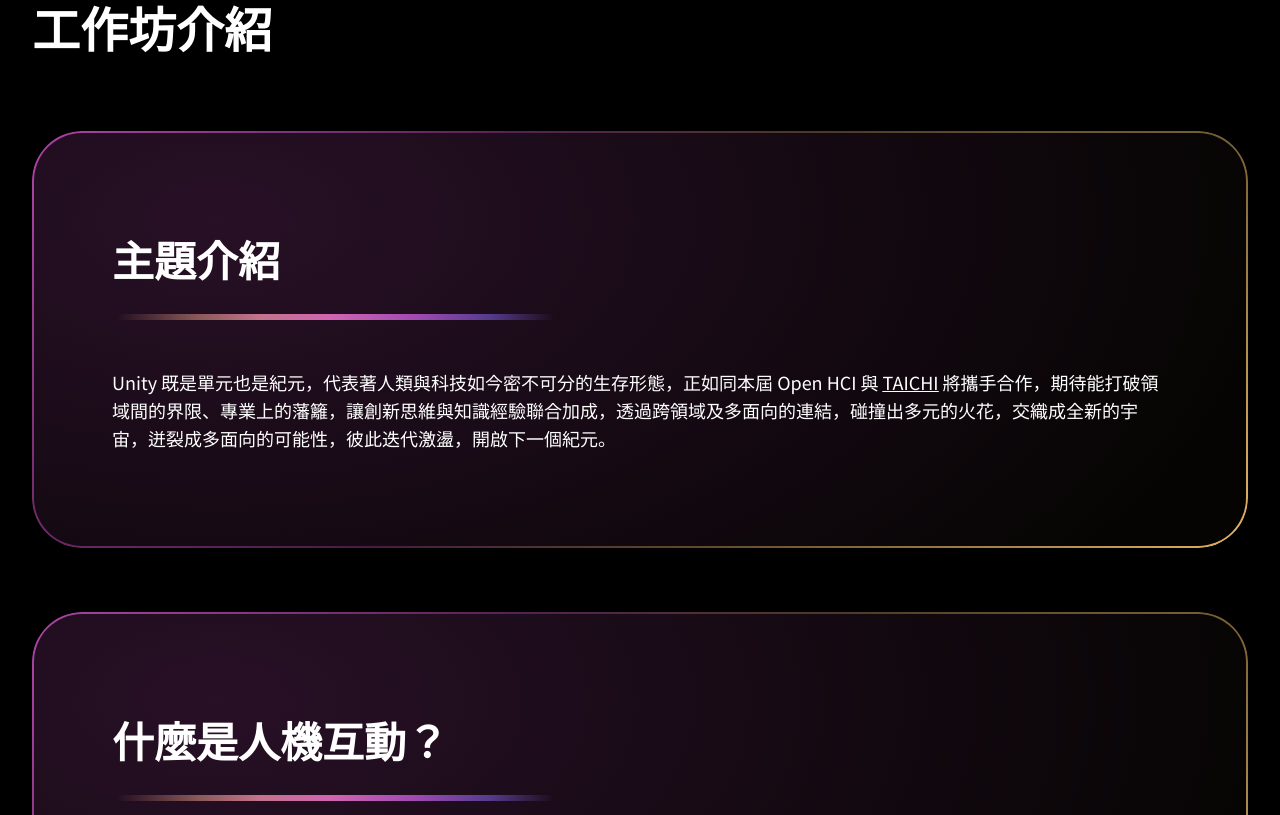
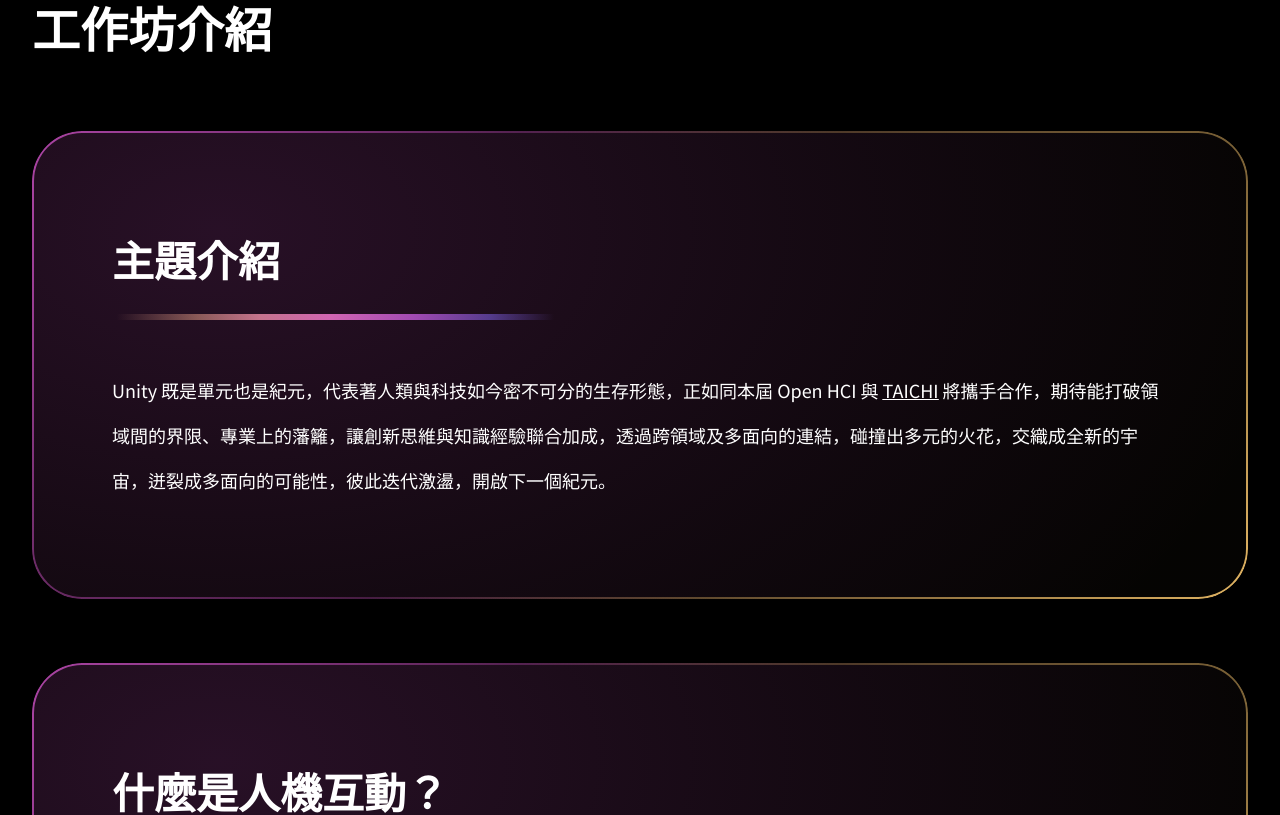
Before and after one commit to openhci-workshop/2023-official-site, a Next.js app: page / in a window 1280 px wide. Shown: the part 760-1575 px from the top of the page. Built offline with nearby package versions, Linux system fonts and the light colour scheme; a web font is replaced by a local one.

Commit message:
fix: line height

```diff
--- a/app/components/molecules/WorkPanel/index.jsx
+++ b/app/components/molecules/WorkPanel/index.jsx
@@ -44,7 +44,7 @@ const WorkPanel = ({ title, image, url, description }) => (
         className={classnames(
           notoSansTC.className,
           aldrich.className,
-          "text-xs md:text-lg text-white leading-loose font-normal"
+          "text-xs md:text-lg text-white leading-looser font-normal"
         )}
       >
         {description}
--- a/app/page.jsx
+++ b/app/page.jsx
@@ -91,7 +91,7 @@ function renderHTML(type, content, indentLevel, idx = Math.random()) {
 								dangerouslySetInnerHTML={{ __html: _content }}
 								className={classnames(
 									notoSansTC.className,
-									'text-xs md:text-lg text-white leading-loose font-normal'
+									'text-xs md:text-lg text-white leading-looser font-normal'
 								)}
 							/>
 						) : (
@@ -110,7 +110,7 @@ function renderHTML(type, content, indentLevel, idx = Math.random()) {
 								dangerouslySetInnerHTML={{ __html: _content }}
 								className={classnames(
 									notoSansTC.className,
-									'text-xs md:text-lg text-white leading-loose font-normal'
+									'text-xs md:text-lg text-white leading-looser font-normal'
 								)}
 							/>
 						) : (
@@ -205,7 +205,7 @@ function renderHTML(type, content, indentLevel, idx = Math.random()) {
 							<p
 								key={_content}
 								dangerouslySetInnerHTML={{ __html: _content }}
-								className="text-xs md:text-lg text-white leading-loose font-bold"
+								className="text-xs md:text-lg text-white leading-looser font-bold"
 							/>
 						) : (
 							renderHTML(_content.type, _content.content, _content.level)
@@ -255,7 +255,7 @@ function renderHTML(type, content, indentLevel, idx = Math.random()) {
 							<p
 								key={_content}
 								dangerouslySetInnerHTML={{ __html: _content }}
-								className="text-xs md:text-lg text-white leading-loose font-normal"
+								className="text-xs md:text-lg text-white leading-looser font-normal"
 							/>
 						) : (
 							renderHTML(_content.type, _content.content, _content.level)
@@ -290,7 +290,7 @@ function renderHTML(type, content, indentLevel, idx = Math.random()) {
 							<p
 								key={_content}
 								dangerouslySetInnerHTML={{ __html: _content }}
-								className="text-xs md:text-lg text-white leading-loose font-normal"
+								className="text-xs md:text-lg text-white leading-looser font-normal"
 							/>
 						) : (
 							renderHTML(_content.type, _content.content, _content.level)
--- a/tailwind.config.js
+++ b/tailwind.config.js
@@ -12,6 +12,9 @@ module.exports = {
 			listStyleType: {
 				roman: 'lower-roman',
 			},
+			lineHeight: {
+				looser: '2.5 !important',
+			},
 		},
 	},
 	plugins: [],
```
